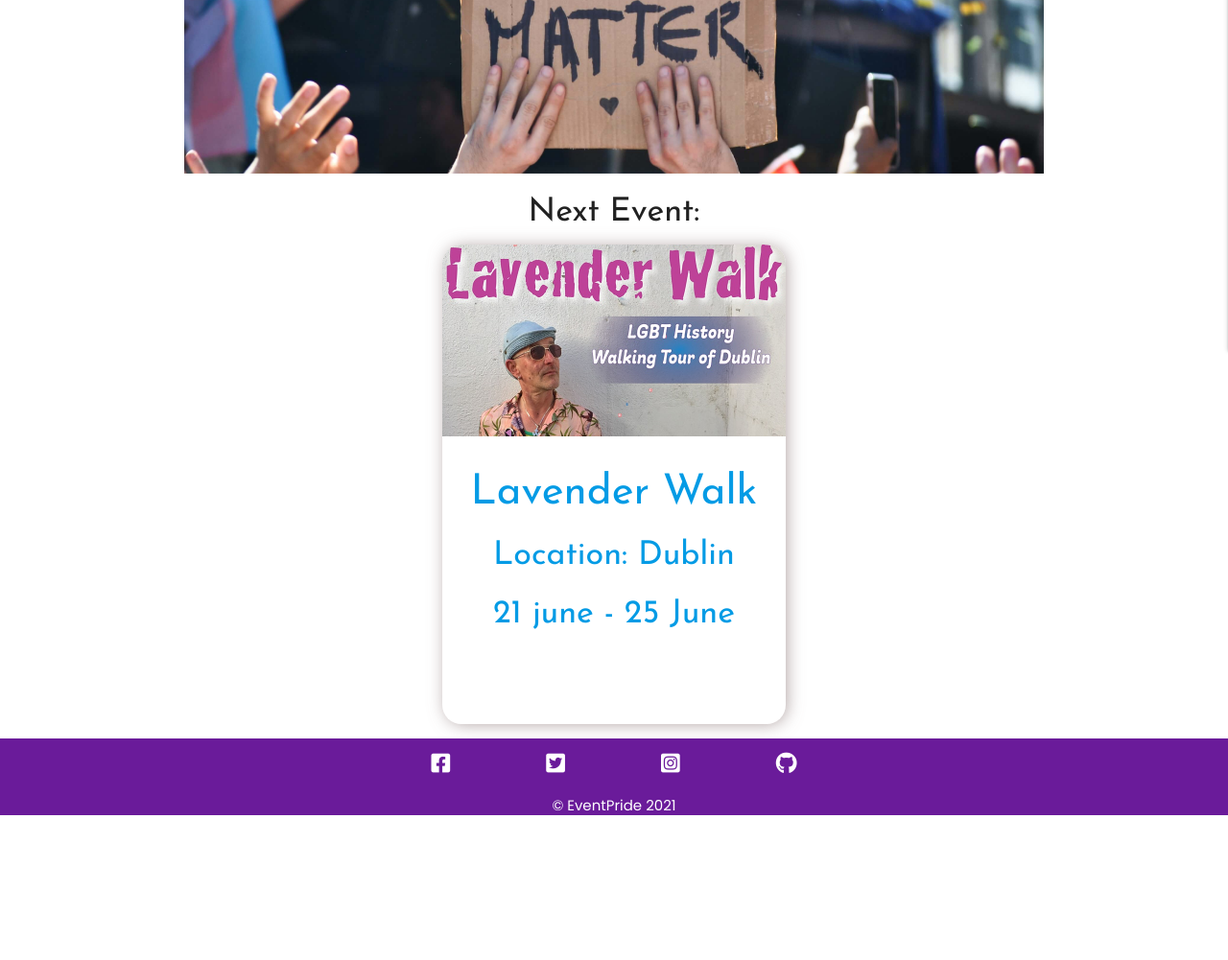
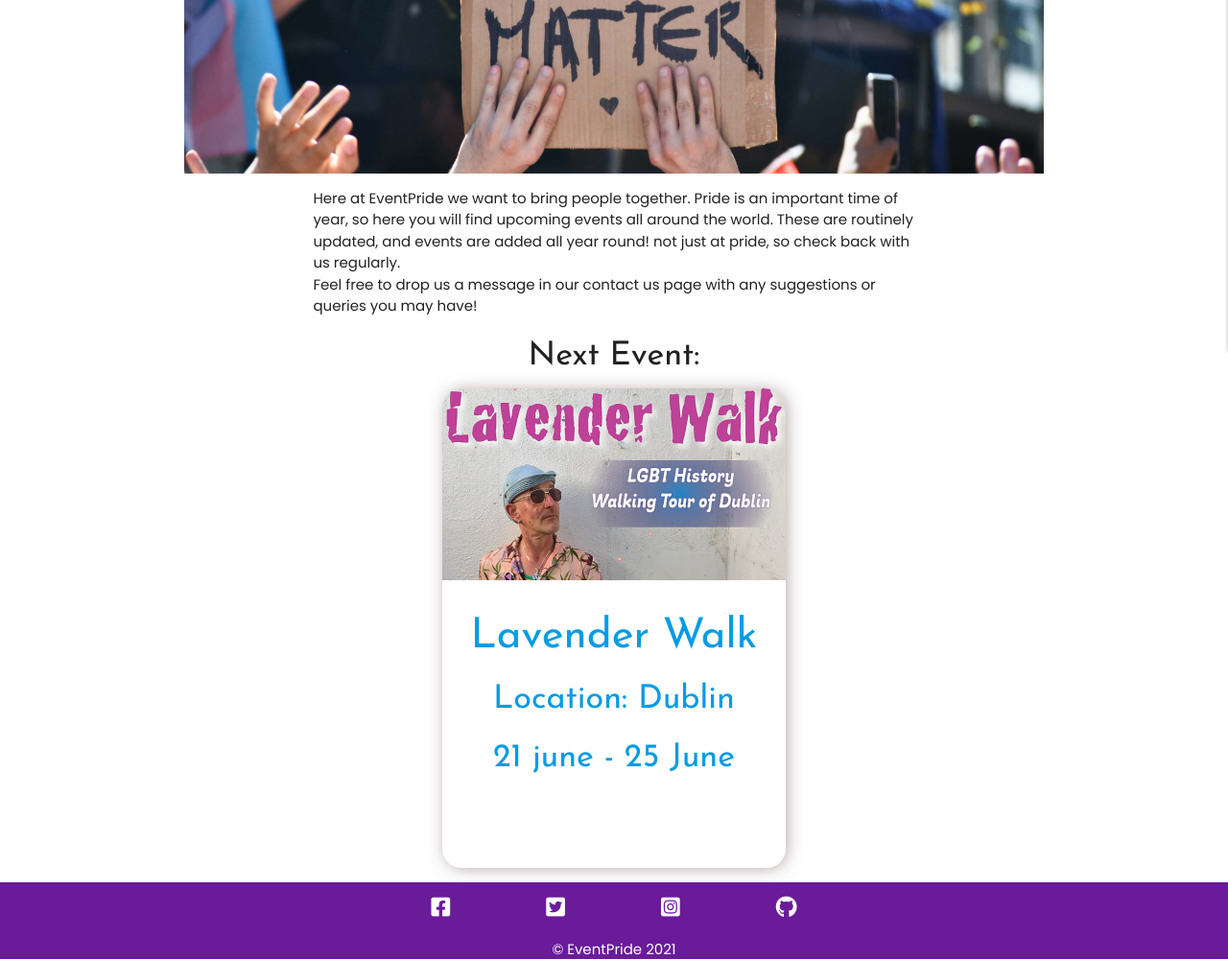
Before and after one commit to roomacarthur/eventpride, a Flask app: page / in a window 1280 px wide. Shown: the part 495-1496 px from the top of the page at 96% size. Before the commit the page ends 1345 px from the top, so only its background shows below. Run offline with Flask 2, Linux system fonts and the light colour scheme; some libraries are stand-ins or nearby versions; grey boxes are pictures that could not be loaded.

Commit message:
Add intro message to index.html

```diff
--- a/templates/index.html
+++ b/templates/index.html
@@ -26,7 +26,12 @@
   <div class="container">
     <div class="info-text">
       <!--Base info text for the homepage.-->
-      <p></p>
+      <p>
+        Here at EventPride we want to bring people together. Pride is an important time of year, so here you will
+        find upcoming events all around the world. These are routinely updated, and events are added all year round!
+        not just at pride, so check back with us regularly. <br>
+        Feel free to drop us a message in our contact us page with any suggestions or queries you may have!
+      </p>
     </div>
   </div>
   <div class="next-event">
```
